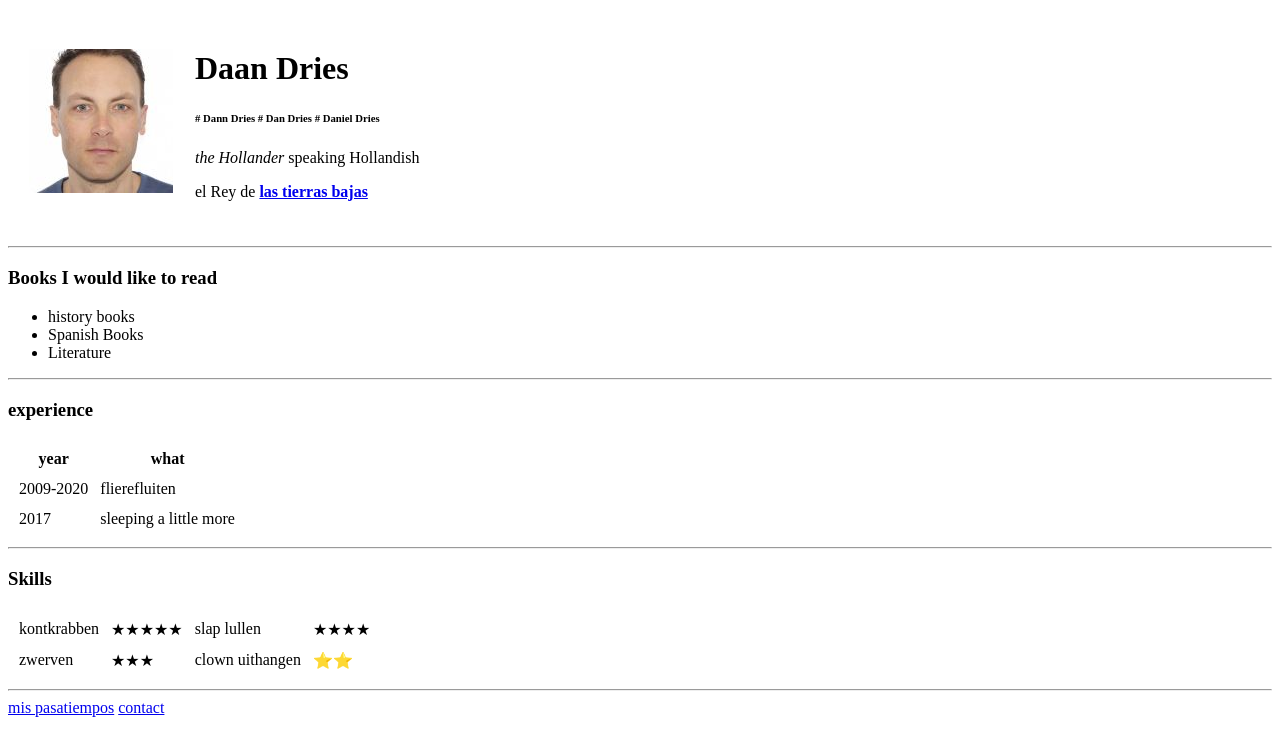
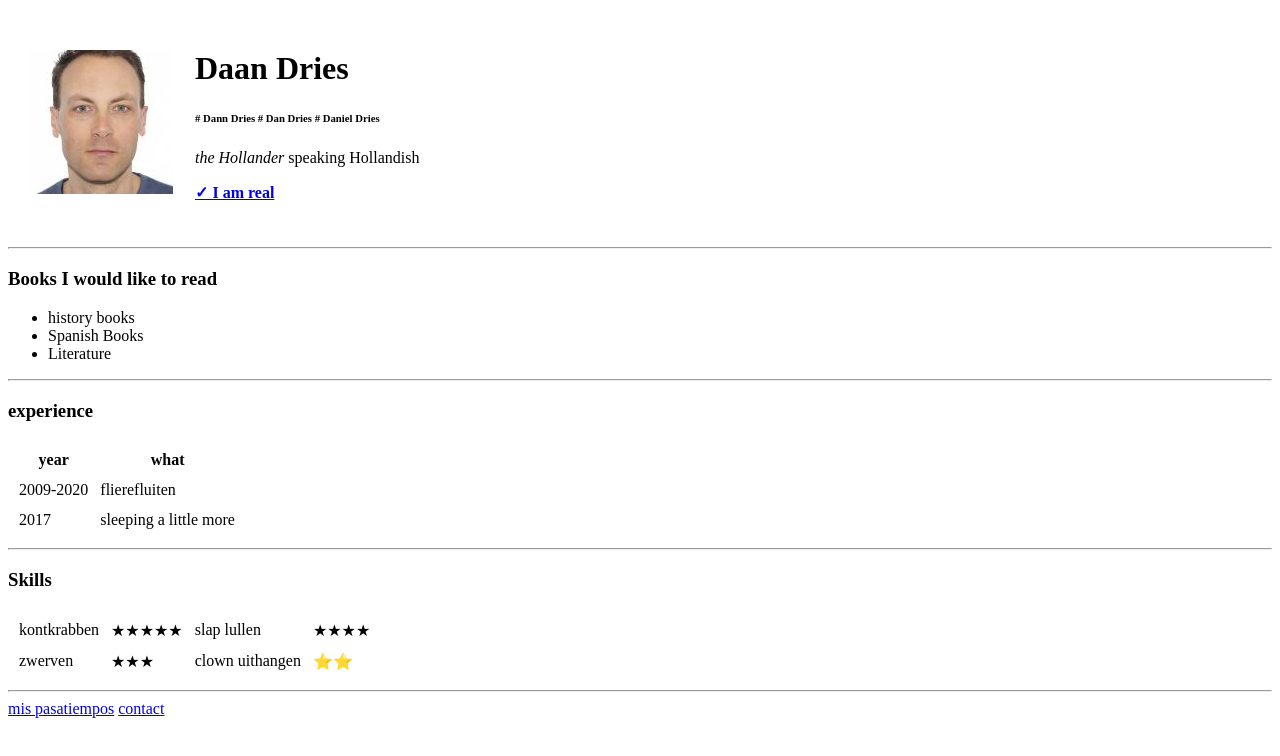
Before and after one commit to da29se/aboutme, a plain HTML site: page index.html in a window 1280 px wide. Drawn offline with Linux system fonts and the light colour scheme.

Commit message:
Update index.html

```diff
--- a/index.html
+++ b/index.html
@@ -14,7 +14,7 @@
         <h1 />
         <h6># Dann Dries # Dan Dries # Daniel Dries</h6>
         <p><em>the Hollander</em> speaking Hollandish</p>
-        <p>el Rey de <strong><a href="https://es.wikipedia.org/wiki/Pa%C3%ADses_Bajos">las tierras bajas</a></strong></p>
+        <p><strong><a href="https://www.blablacar.co.uk/user/show/23aea080-2a98-11e4-a000-0002638a1ad4">✓ I am real</a></strong></p>
     </td>
   </table>
   <hr>
```
